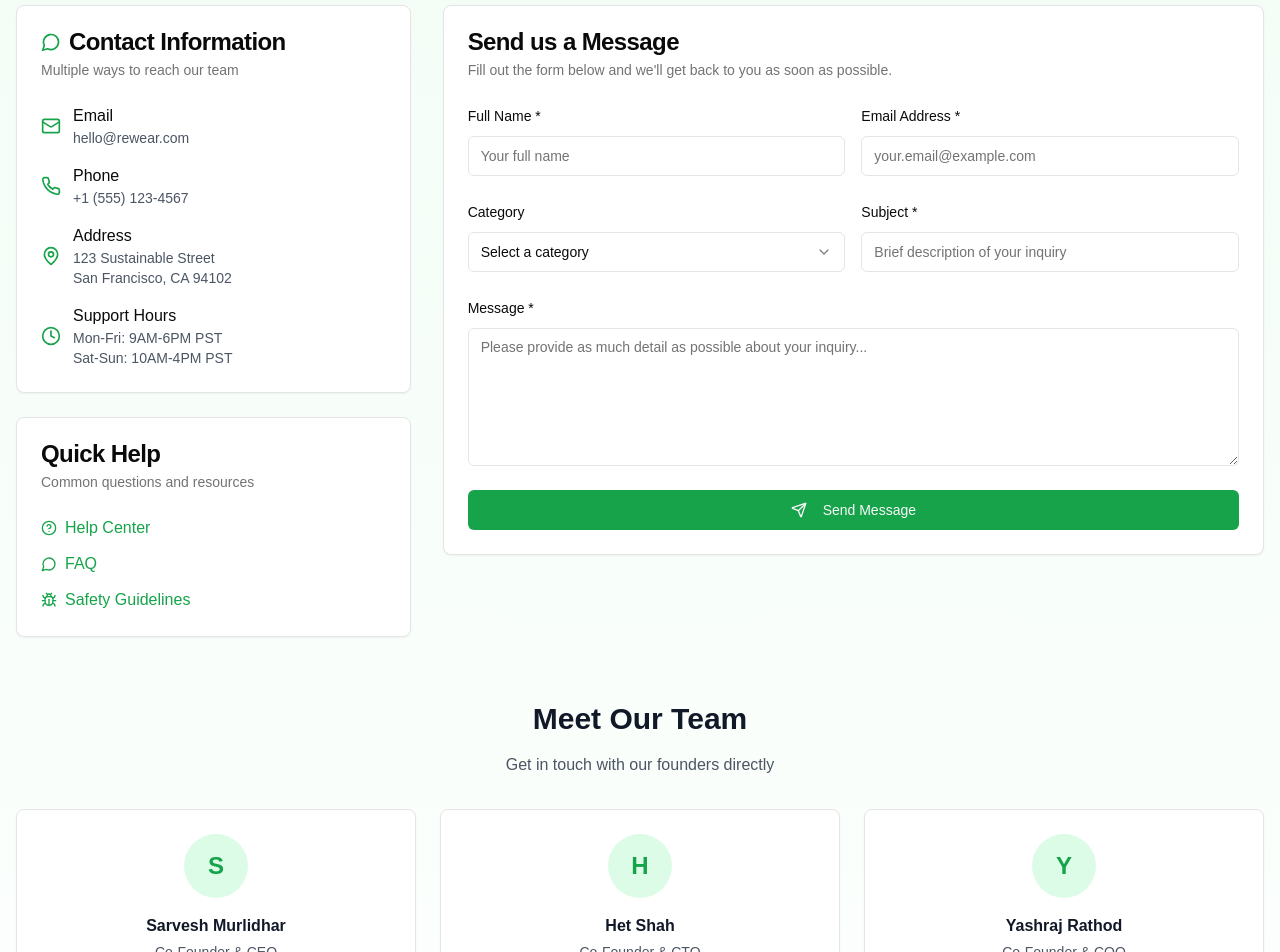
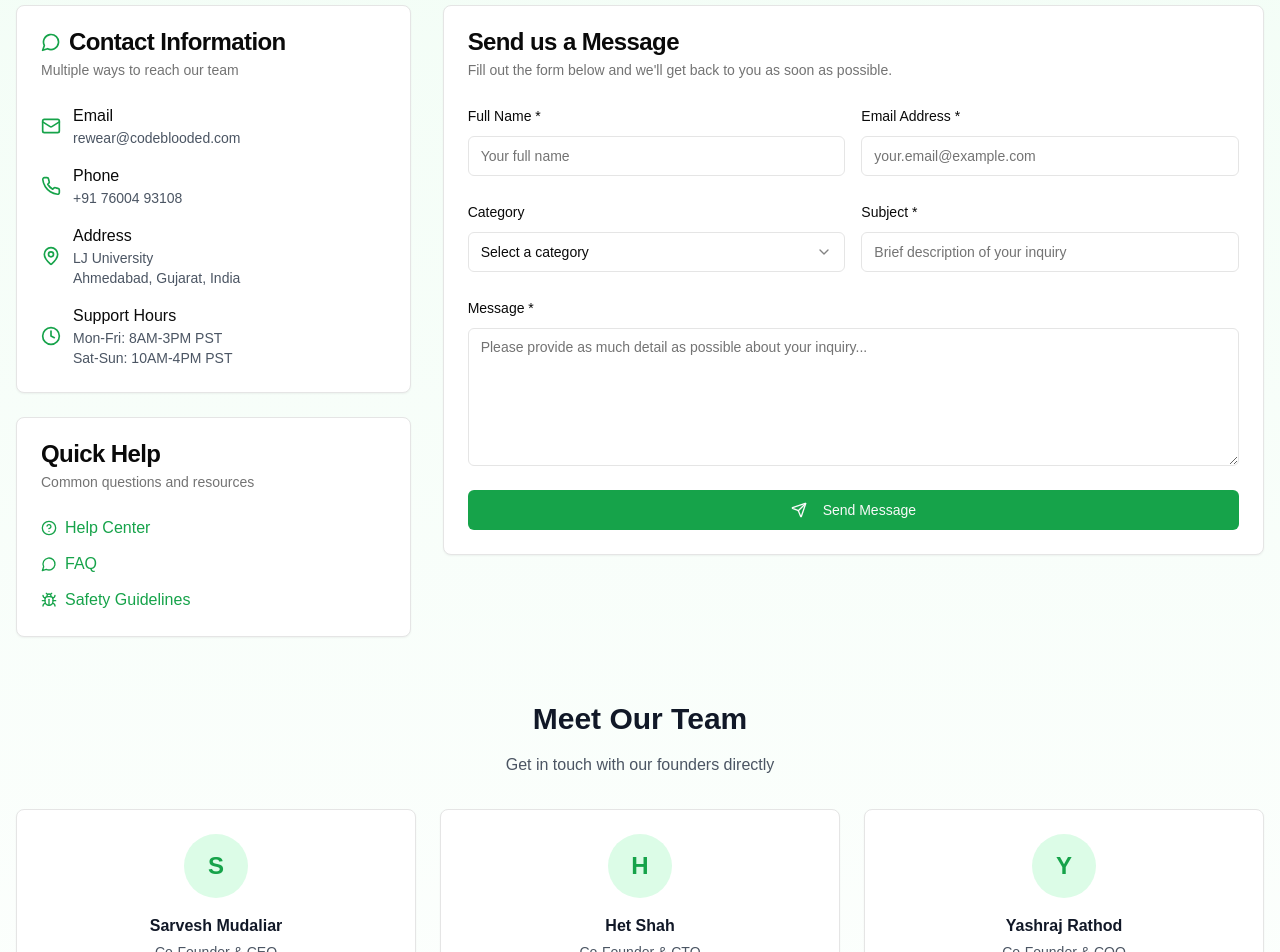
Before and after one commit to ShahHet2812/Odoo-2k25, a Next.js app in the folder rewear-platform/: page /contact in a window 1280 px wide. Shown: the part 460-1412 px from the top of the page. Built offline with nearby package versions, Linux system fonts and the light colour scheme.

Commit message:
changes in Contact section

```diff
--- a/rewear-platform/app/contact/page.tsx
+++ b/rewear-platform/app/contact/page.tsx
@@ -93,14 +93,14 @@ export default function ContactPage() {
                   <Mail className="h-5 w-5 text-green-600" />
                   <div>
                     <p className="font-medium">Email</p>
-                    <p className="text-sm text-gray-600">hello@rewear.com</p>
+                    <p className="text-sm text-gray-600">rewear@codeblooded.com</p>
                   </div>
                 </div>
                 <div className="flex items-center gap-3">
                   <Phone className="h-5 w-5 text-green-600" />
                   <div>
                     <p className="font-medium">Phone</p>
-                    <p className="text-sm text-gray-600">+1 (555) 123-4567</p>
+                    <p className="text-sm text-gray-600">+91 76004 93108</p>
                   </div>
                 </div>
                 <div className="flex items-center gap-3">
@@ -108,9 +108,9 @@ export default function ContactPage() {
                   <div>
                     <p className="font-medium">Address</p>
                     <p className="text-sm text-gray-600">
-                      123 Sustainable Street
+                      LJ University
                       <br />
-                      San Francisco, CA 94102
+                      Ahmedabad, Gujarat, India
                     </p>
                   </div>
                 </div>
@@ -119,7 +119,7 @@ export default function ContactPage() {
                   <div>
                     <p className="font-medium">Support Hours</p>
                     <p className="text-sm text-gray-600">
-                      Mon-Fri: 9AM-6PM PST
+                      Mon-Fri: 8AM-3PM PST
                       <br />
                       Sat-Sun: 10AM-4PM PST
                     </p>
@@ -250,7 +250,7 @@ export default function ContactPage() {
                 <div className="w-16 h-16 bg-green-100 rounded-full flex items-center justify-center mx-auto mb-4">
                   <span className="text-2xl font-bold text-green-600">S</span>
                 </div>
-                <h3 className="font-semibold text-gray-900 mb-1">Sarvesh Murlidhar</h3>
+                <h3 className="font-semibold text-gray-900 mb-1">Sarvesh Mudaliar</h3>
                 <p className="text-sm text-gray-600 mb-3">Co-Founder & CEO</p>
                 <a href="mailto:sarvesh@rewear.com" className="text-green-600 hover:text-green-700 text-sm">
                   sarvesh@rewear.com
@@ -360,7 +360,7 @@ export default function ContactPage() {
             </div>
           </div>
           <div className="border-t border-gray-800 mt-8 pt-8 text-center text-gray-400">
-            <p>&copy; 2024 ReWear. All rights reserved.</p>
+            <p>&copy; 2025 ReWear. All rights reserved.</p>
           </div>
         </div>
       </footer>
```
